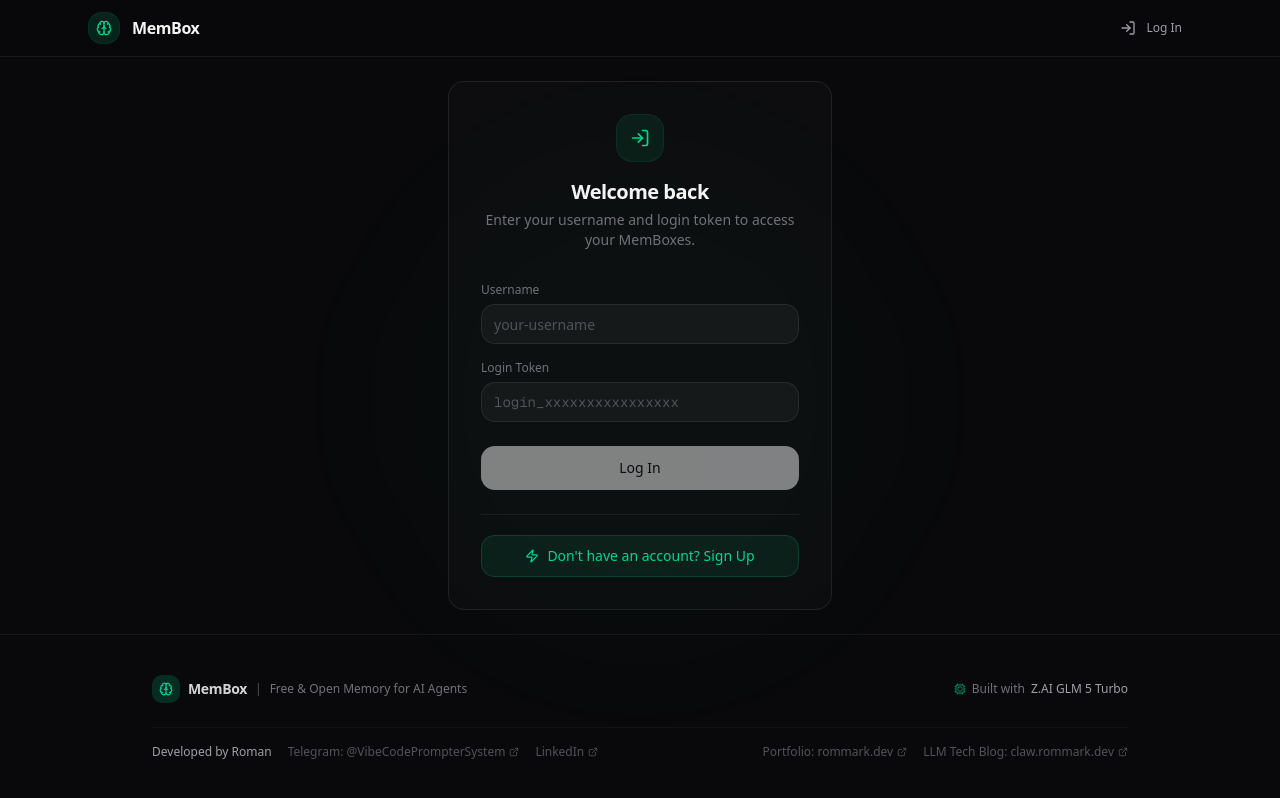
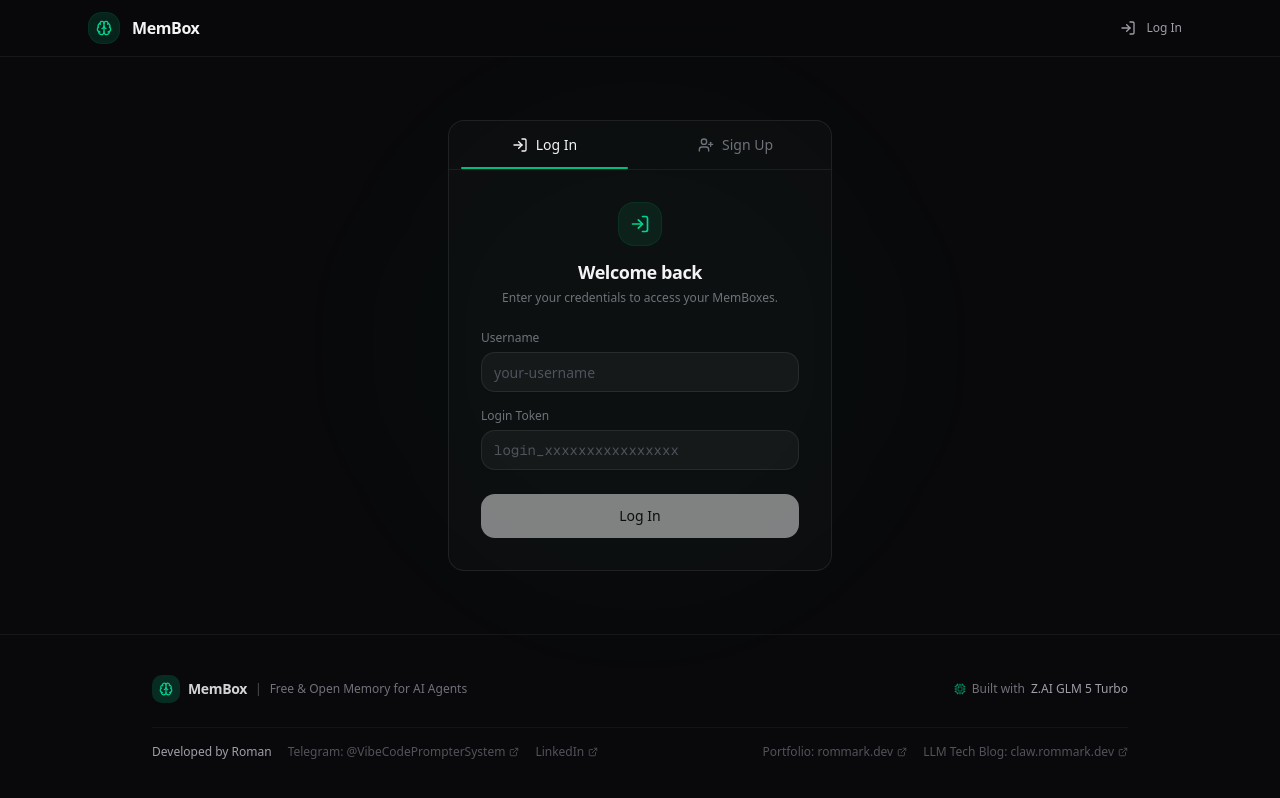
Before and after one commit to romangalaxys10-spec/membox, a Next.js app: page / in a window 1280 px wide. Both pictures are taken after a click on the button "Log In". Built offline with nearby package versions, Linux system fonts and the light colour scheme.

Commit message:
34905583-99b9-4341-9bcd-9fb834fd55a6

```diff
--- a/src/app/page.tsx
+++ b/src/app/page.tsx
@@ -13,7 +13,7 @@ import {
   HardDrive, Terminal, ChevronRight, Box, FileText, Folder, Eye,
   Upload, Download, File, FileSpreadsheet, FileImage, FileCode,
   FileArchive, X, ArrowRight, LogIn, Sparkles, ExternalLink,
-  AlertTriangle, Cpu,
+  AlertTriangle, Cpu, UserPlus,
 } from 'lucide-react'
 
 /* ── Types ────────────────────────────────────── */
@@ -285,6 +285,7 @@ export default function Home() {
   const [loginLoading, setLoginLoading] = useState(false)
   const [registerLoading, setRegisterLoading] = useState(false)
   const [createBoxLoading, setCreateBoxLoading] = useState(false)
+  const [loginTab, setLoginTab] = useState<'login' | 'signup'>('login')
 
   useEffect(() => {
     const saved = getStoredUserId()
@@ -619,22 +620,45 @@ TOKEN = "${t}"
   }
 
   /* ════════════════════════════════════════════════
-     VIEW: LOGIN
+     VIEW: LOGIN / SIGN UP
      ════════════════════════════════════════════════ */
   if (view === 'login') {
     return (
       <div className="min-h-screen flex flex-col bg-[#09090b] text-zinc-100">
         {nav}
-        <main className="flex-1 flex items-center justify-center p-4">
+        <main className="flex-1 flex items-center justify-center p-4 relative">
           <div className="absolute top-1/2 left-1/2 -translate-x-1/2 -translate-y-1/2 w-[500px] h-[500px] rounded-full bg-emerald-500/[0.02] blur-3xl" />
           <div className="relative w-full max-w-sm fade-in-up">
-          <div className="rounded-2xl border border-white/[0.08] bg-white/[0.02] p-8">
-            <div className="text-center mb-8">
-              <div className="h-12 w-12 rounded-2xl bg-emerald-500/10 flex items-center justify-center mx-auto mb-4 border border-emerald-500/10">
+            <div className="rounded-2xl border border-white/[0.08] bg-white/[0.02] overflow-hidden">
+              {/* Tab switcher */}
+              <div className="flex border-b border-white/[0.06]">
+                <button
+                  onClick={() => setLoginTab('login')}
+                  className={`flex-1 flex items-center justify-center gap-2 py-3.5 text-sm font-medium transition-colors relative ${loginTab === 'login' ? 'text-zinc-100' : 'text-zinc-500 hover:text-zinc-400'}`}
+                >
+                  <LogIn className="h-4 w-4" />
+                  Log In
+                  {loginTab === 'login' && <div className="absolute bottom-0 left-3 right-3 h-0.5 bg-emerald-500 rounded-full" />}
+                </button>
+                <button
+                  onClick={() => setLoginTab('signup')}
+                  className={`flex-1 flex items-center justify-center gap-2 py-3.5 text-sm font-medium transition-colors relative ${loginTab === 'signup' ? 'text-zinc-100' : 'text-zinc-500 hover:text-zinc-400'}`}
+                >
+                  <UserPlus className="h-4 w-4" />
+                  Sign Up
+                  {loginTab === 'signup' && <div className="absolute bottom-0 left-3 right-3 h-0.5 bg-emerald-500 rounded-full" />}
+                </button>
+              </div>
+
+              <div className="p-8">
+                {loginTab === 'login' ? (
+                  <>
+                    <div className="text-center mb-6">
+                      <div className="h-11 w-11 rounded-2xl bg-emerald-500/10 flex items-center justify-center mx-auto mb-3 border border-emerald-500/10">
                         <LogIn className="h-5 w-5 text-emerald-400" />
                       </div>
-              <h2 className="text-xl font-bold tracking-tight">Welcome back</h2>
-              <p className="text-sm text-zinc-500 mt-1">Enter your username and login token to access your MemBoxes.</p>
+                      <h2 className="text-lg font-bold tracking-tight">Welcome back</h2>
+                      <p className="text-xs text-zinc-500 mt-1">Enter your credentials to access your MemBoxes.</p>
                     </div>
                     <div className="space-y-4">
                       <div>
@@ -660,11 +684,34 @@ TOKEN = "${t}"
                         {loginLoading ? 'Logging in...' : 'Log In'}
                       </Button>
                     </div>
-            <div className="mt-6 pt-5 border-t border-white/[0.06]">
-              <button onClick={() => { setView('landing'); setUserIdInput('') }} className="w-full flex items-center justify-center gap-2 px-4 py-2.5 rounded-xl bg-emerald-500/10 border border-emerald-500/20 text-emerald-400 text-sm font-medium hover:bg-emerald-500/15 transition-colors">
-                <Zap className="h-3.5 w-3.5" />
-                Don't have an account? Sign Up
-              </button>
+                  </>
+                ) : (
+                  <>
+                    <div className="text-center mb-6">
+                      <div className="h-11 w-11 rounded-2xl bg-emerald-500/10 flex items-center justify-center mx-auto mb-3 border border-emerald-500/10">
+                        <UserPlus className="h-5 w-5 text-emerald-400" />
+                      </div>
+                      <h2 className="text-lg font-bold tracking-tight">Create your account</h2>
+                      <p className="text-xs text-zinc-500 mt-1">Pick a username. You'll get a login token to save offline.</p>
+                    </div>
+                    <div className="space-y-4">
+                      <div>
+                        <Label className="text-xs text-zinc-500">Username</Label>
+                        <Input
+                          placeholder="pick-a-username"
+                          value={userIdInput}
+                          onChange={(e) => setUserIdInput(e.target.value)}
+                          onKeyDown={(e) => e.key === 'Enter' && handleRegister()}
+                          className="mt-1.5 bg-white/[0.04] border-white/[0.08] text-zinc-100 placeholder:text-zinc-600 h-10 rounded-xl"
+                        />
+                      </div>
+                      <Button onClick={handleRegister} disabled={registerLoading || !userIdInput.trim()} className="w-full bg-emerald-500 hover:bg-emerald-600 text-white font-medium h-11 rounded-xl">
+                        {registerLoading ? <div className="h-4 w-4 rounded-full border-2 border-white border-t-transparent animate-spin" /> : <>Sign Up <ChevronRight className="h-4 w-4 ml-1" /></>}
+                      </Button>
+                      <p className="text-[11px] text-zinc-600 leading-relaxed text-center">You'll receive a login token on the next screen. <span className="text-amber-400/80">Save it offline</span> — there's no password recovery.</p>
+                    </div>
+                  </>
+                )}
               </div>
             </div>
           </div>
```
Lines whose indentation alone changed are shown as unchanged.
